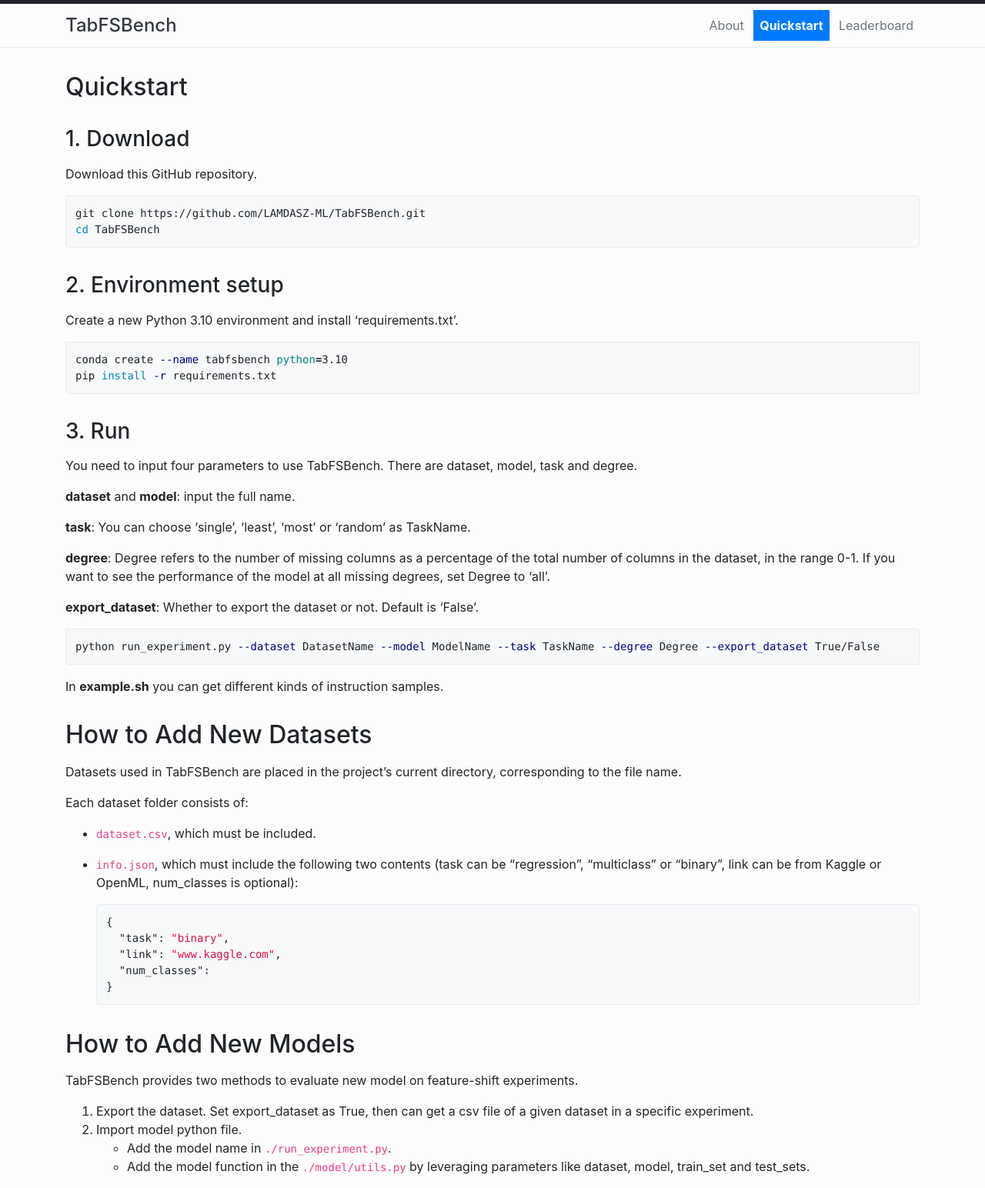
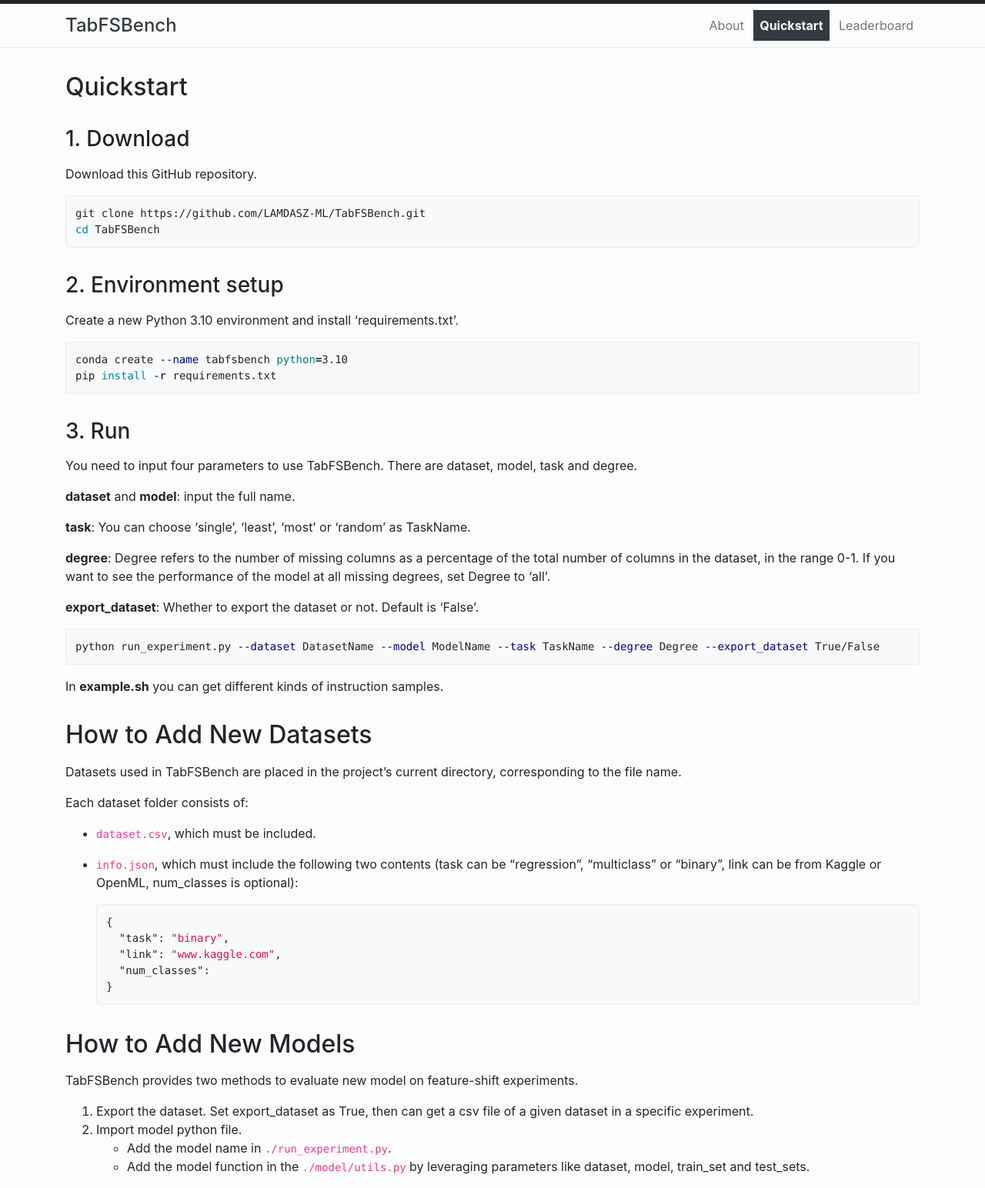
Before and after one commit to ClementCheng0217/Tab-index, a Jekyll site: the page built from posts.md, in a window 1280 px wide. Shown: the whole page at 77% size. Built offline with Jekyll 4.4.1, drawn with Linux system fonts in a browser that asks for light colours.

Commit message:
Update header.html

```diff
--- a/_includes/header.html
+++ b/_includes/header.html
@@ -14,7 +14,7 @@
           {% for path in page_paths %}
             {% assign my_page = site.pages | where: "path", path | first %}
             {% if my_page.title %}
-              <a class="ml-3 ml-md-0 p-2 d-block d-md-inline-block {% if my_page.url == page.url %}font-weight-bold bg-primary text-white{% endif %} {% if my_page.url != page.url %}text-secondary{% endif %}" href="{{ my_page.url | relative_url }}">{{ my_page.title | escape }}</a>
+              <a class="ml-3 ml-md-0 p-2 d-block d-md-inline-block {% if my_page.url == page.url %}font-weight-bold bg-dark text-white{% endif %} {% if my_page.url != page.url %}text-secondary{% endif %}" href="{{ my_page.url | relative_url }}">{{ my_page.title | escape }}</a>
             {% endif %}
           {% endfor %}
         </div>
```
